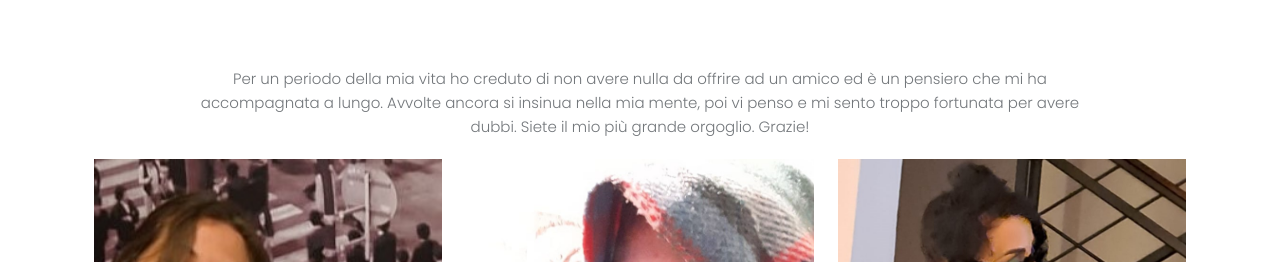
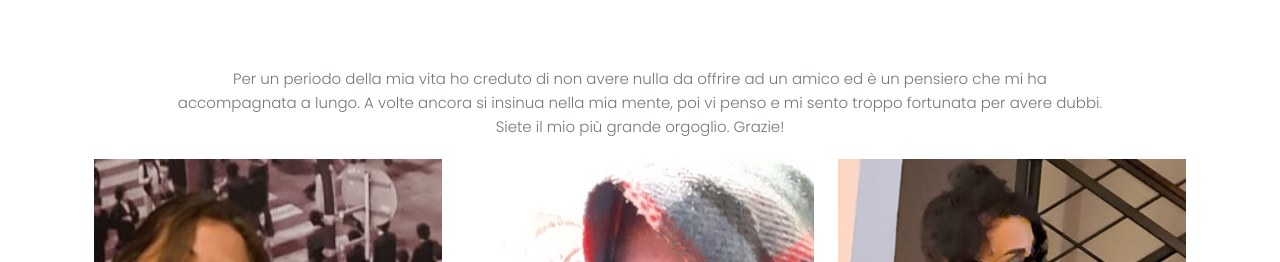
Before and after one commit to ToxinDanny/WeddingSite, a plain HTML site: page app/wedding-party.html in a window 1280 px wide. Shown: the part 538-800 px from the top of the page. Drawn offline with Linux system fonts and the light colour scheme.

Commit message:
modifies text

```diff
--- a/app/wedding-party.html
+++ b/app/wedding-party.html
@@ -162,7 +162,7 @@
                   <p class="center">
                     Per un periodo della mia vita ho creduto di non avere nulla
                     da offrire ad un amico ed è un pensiero che mi ha
-                    accompagnata a lungo. Avvolte ancora si insinua nella mia
+                    accompagnata a lungo. A volte ancora si insinua nella mia
                     mente, poi vi penso e mi sento troppo fortunata per avere
                     dubbi. Siete il mio più grande orgoglio. Grazie!
                   </p>
```
